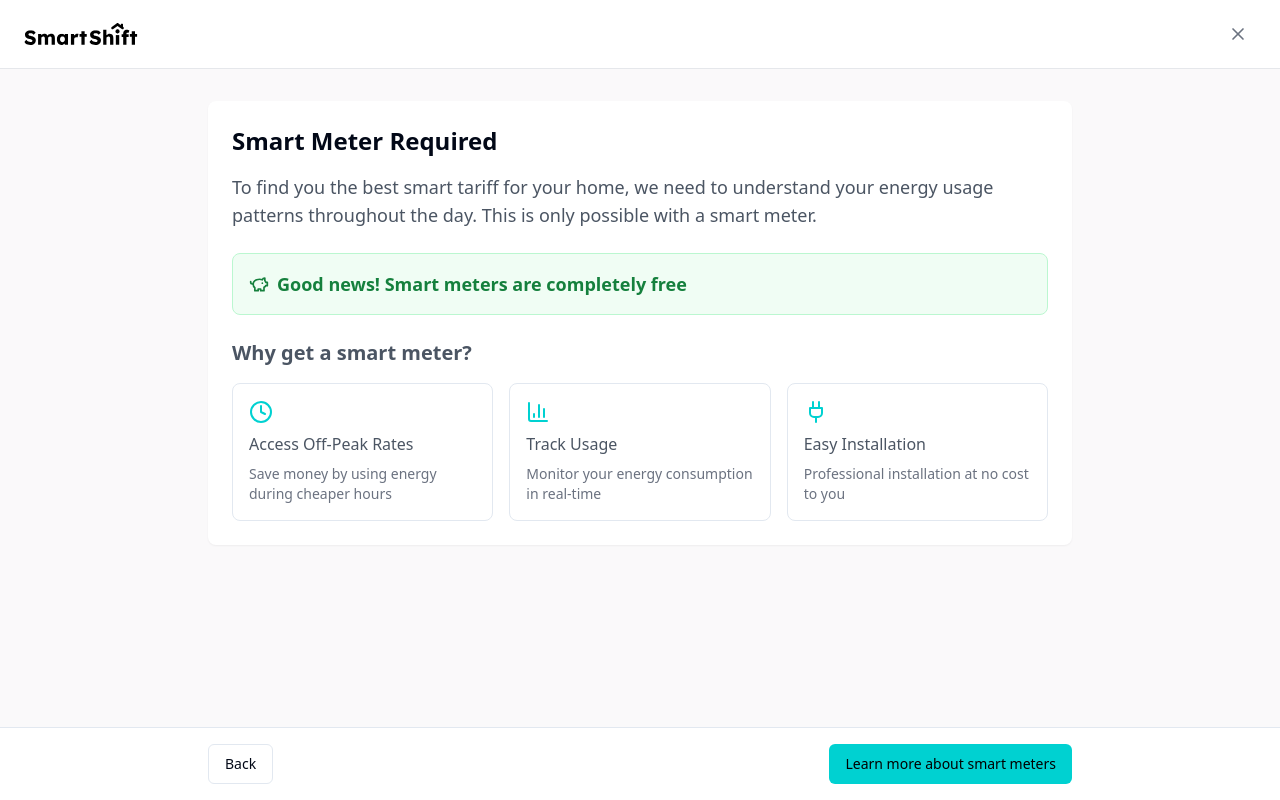
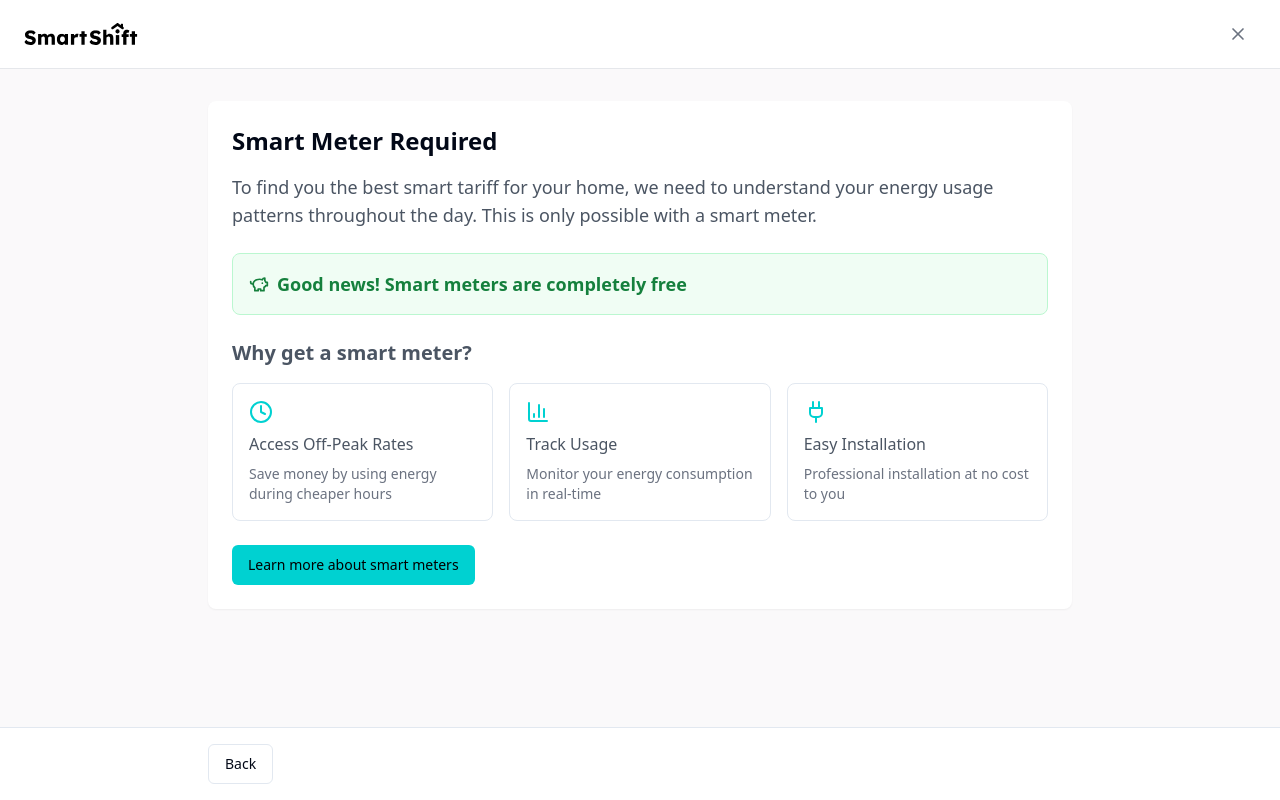
Before and after one commit to NataliaLKB/smartshift-form, a React (Vite) app: page /smart-meter-required in a window 1280 px wide. Built offline with nearby package versions, Linux system fonts and the light colour scheme.

Commit message:
Refactor Smart Meter page
- Remove "Learn more" button from footer and place it within the main content.
- Standardize the "Back" button styling to match other pages.

```diff
--- a/src/pages/SmartMeterRequired.tsx
+++ b/src/pages/SmartMeterRequired.tsx
@@ -48,6 +48,15 @@ const SmartMeterRequired = () => {
                     </div>
                   </div>
                 </div>
+
+                <div className="mt-8">
+                  <Button
+                    className="w-full md:w-auto"
+                    onClick={() => window.open('https://www.smartenergygb.org/smart-meter-installation', '_blank')}
+                  >
+                    Learn more about smart meters
+                  </Button>
+                </div>
               </div>
             </div>
           </div>
@@ -56,21 +65,13 @@ const SmartMeterRequired = () => {
 
       <footer className="border-t bg-white py-4">
         <div className="container max-w-4xl mx-auto px-4">
-          <div className="flex flex-col md:flex-row md:justify-between gap-4">
           <Button
             variant="outline"
-              className="w-full md:w-auto order-2 md:order-1"
+            className="w-full md:w-auto"
             onClick={() => navigate(-1)}
           >
             Back
           </Button>
-            <Button
-              className="w-full md:w-auto order-1 md:order-2"
-              onClick={() => window.open('https://www.smartenergygb.org/smart-meter-installation', '_blank')}
-            >
-              Learn more about smart meters
-            </Button>
-          </div>
         </div>
       </footer>
     </div>
```
Lines whose indentation alone changed are shown as unchanged.
